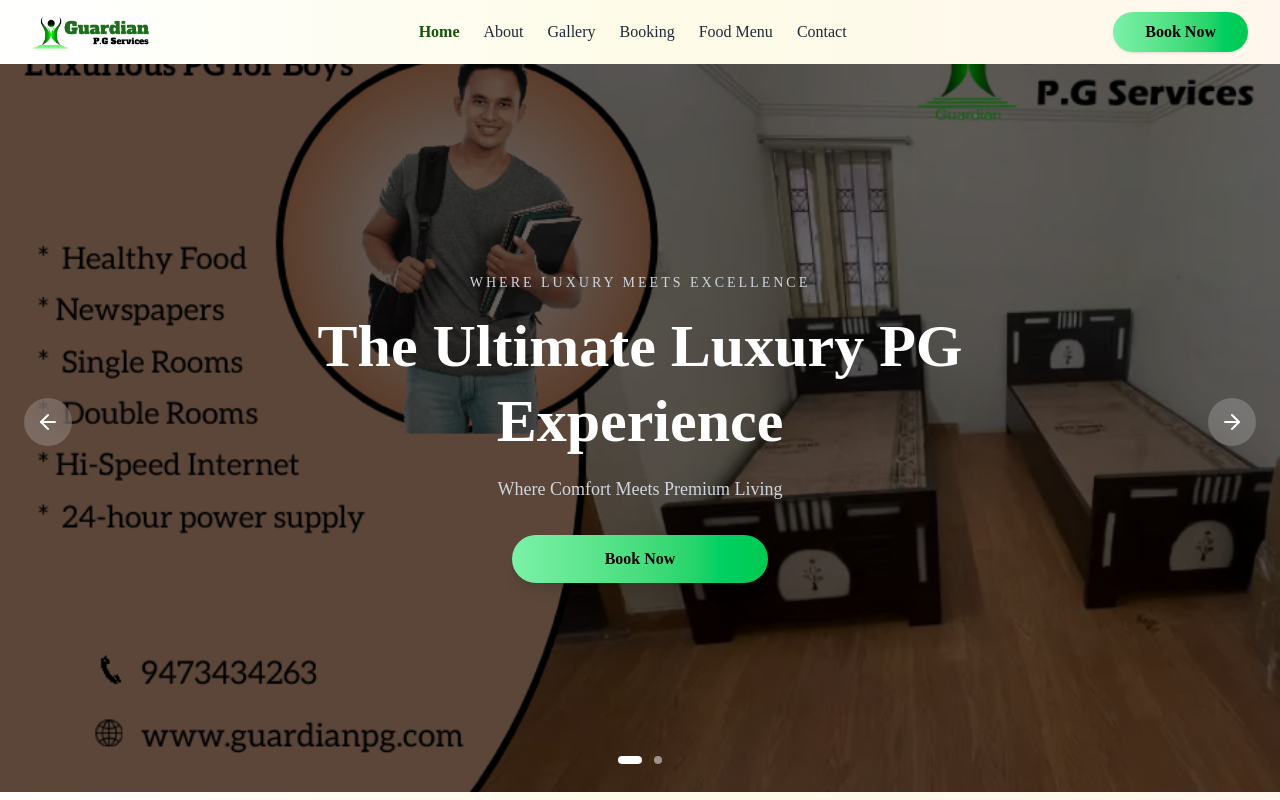
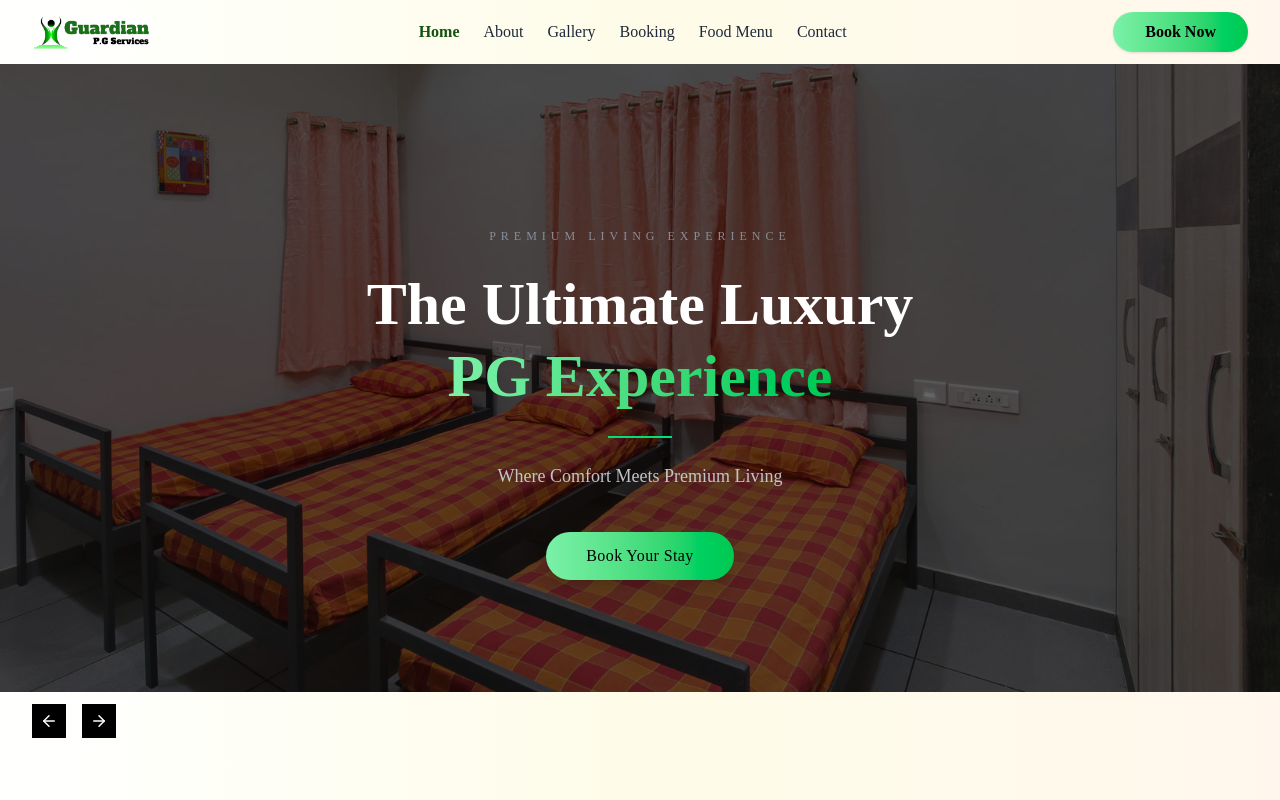
Before and after one commit to webworkcoder/guardina-pg, a Next.js app: page / in a window 1280 px wide. Built offline with nearby package versions, Linux system fonts and the light colour scheme.

Commit message:
Build Hero section

```diff
--- a/components/home/hero-section.tsx
+++ b/components/home/hero-section.tsx
@@ -9,13 +9,13 @@ import { useState } from "react";
 const slides = [
   {
     id: 1,
-    image: "/pg1.jpg",
+    image: "/slider2.jpg",
     title: "The Ultimate Luxury PG Experience",
     subtitle: "Where Comfort Meets Premium Living",
   },
   {
     id: 2,
-    image: "/pg2.jpg",
+    image: "/slider2.jpg",
     title: "Feel Like Home",
     subtitle: "Modern Rooms with Top-Class Facilities",
   },
@@ -37,7 +37,6 @@ export const HeroSection = () => {
 
   const slide = slides[index];
 
-  // 🎬 Background animation
   const variants = {
     enter: (dir: number) => ({
       x: dir > 0 ? 120 : -120,
@@ -61,8 +60,11 @@ export const HeroSection = () => {
     }),
   };
 
+  const splitTitle = slide.title.split(" ");
+
   return (
-    <section className="relative w-full min-h-[calc(100vh-72px)] overflow-hidden">
+    <>
+      <section className="relative w-full h-[50vh] md:min-h-[calc(100vh-172px)] overflow-hidden">
         {/* Background Slider */}
         <AnimatePresence mode="wait" custom={direction}>
           <motion.div
@@ -86,7 +88,7 @@ export const HeroSection = () => {
         <div className="absolute inset-0 bg-black/60" />
 
         {/* Content */}
-      <div className="relative z-10 flex items-center justify-center text-center px-6 min-h-[calc(100vh-72px)]">
+        <div className="relative z-10 flex items-center justify-center text-center px-6 h-full md:min-h-[calc(100vh-120px)]">
           <AnimatePresence mode="wait">
             <motion.div
               key={slide.id}
@@ -96,20 +98,20 @@ export const HeroSection = () => {
               variants={{
                 hidden: {},
                 visible: {
-                transition: { staggerChildren: 0.15 },
+                  transition: { staggerChildren: 0.2 },
                 },
               }}
-            className="max-w-3xl"
+              className="max-w-2xl"
             >
               {/* Tagline */}
               <motion.p
                 variants={{
                   hidden: { opacity: 0, y: 20 },
-                visible: { opacity: 1, y: 0 },
+                  visible: { opacity: 0.8, y: 0 },
                 }}
-              className="text-sm tracking-[3px] text-gray-300 uppercase mb-4"
+                className="text-[10px] md:text-xs tracking-[4px] md:tracking-[5px] text-gray-400 uppercase mb-4 md:mb-6"
               >
-              Where Luxury Meets Excellence
+                Premium Living Experience
               </motion.p>
 
               {/* Heading */}
@@ -118,69 +120,63 @@ export const HeroSection = () => {
                   hidden: { opacity: 0, y: 30 },
                   visible: { opacity: 1, y: 0 },
                 }}
-              className="text-4xl md:text-5xl lg:text-6xl font-bold text-white leading-tight"
+                className="text-2xl md:text-5xl lg:text-6xl font-semibold text-white leading-[1.2]"
               >
-              {slide.title}
+                {splitTitle.slice(0, -2).join(" ")}
+                <br />
+                <span className="bg-gradient-to-r from-green-300 to-green-500 bg-clip-text text-transparent">
+                  {splitTitle.slice(-2).join(" ")}
+                </span>
               </motion.h1>
+
+              {/* Divider */}
+              <motion.div
+                variants={{
+                  hidden: { opacity: 0, scaleX: 0 },
+                  visible: { opacity: 1, scaleX: 1 },
+                }}
+                className="w-12 md:w-16 h-[2px] bg-green-400 mx-auto my-4 md:my-6 origin-left"
+              />
 
               {/* Subtitle */}
               <motion.p
                 variants={{
                   hidden: { opacity: 0, y: 20 },
-                visible: { opacity: 1, y: 0 },
+                  visible: { opacity: 0.9, y: 0 },
                 }}
-              className="mt-4 text-gray-300 text-lg"
+                className="text-gray-300 text-sm md:text-lg leading-relaxed px-2"
               >
                 {slide.subtitle}
               </motion.p>
 
-            {/* Buttons */}
+              {/* Button */}
               <motion.div
                 variants={{
                   hidden: { opacity: 0, y: 20 },
                   visible: { opacity: 1, y: 0 },
                 }}
-              className="flex flex-col sm:flex-row items-center justify-center gap-4 mt-8"
+                className="flex justify-center mt-6 md:mt-10"
               >
                 <motion.button
-                whileHover={{ scale: 1.07 }}
+                  whileHover={{ scale: 1.05 }}
                   whileTap={{ scale: 0.95 }}
-                className="px-8 py-3 rounded-full md:w-1/3
+                  className="px-6 md:px-10 py-2.5 md:py-3 rounded-full
                 bg-gradient-to-r from-green-300 to-green-500
-                text-black font-semibold
+                text-black text-sm md:text-base font-medium tracking-wide
                 shadow-lg hover:shadow-green-400/40
                 transition-all duration-300"
                 >
-                Book Now
+                  Book Your Stay
                 </motion.button>
               </motion.div>
             </motion.div>
           </AnimatePresence>
         </div>
 
-      {/* Navigation Buttons */}
-      <div className="absolute inset-0 flex items-end md:items-center pb-3 justify-between px-6 z-20 pointer-events-none">
-        <motion.button
-          whileHover={{ scale: 1.2 }}
-          whileTap={{ scale: 0.9 }}
-          onClick={prevSlide}
-          className="pointer-events-auto p-3 rounded-full bg-white/20 backdrop-blur-md text-white hover:bg-white/30 transition"
-        >
-          <ArrowLeft />
-        </motion.button>
-
-        <motion.button
-          whileHover={{ scale: 1.2 }}
-          whileTap={{ scale: 0.9 }}
-          onClick={nextSlide}
-          className="pointer-events-auto p-3 rounded-full bg-white/20 backdrop-blur-md text-white hover:bg-white/30 transition"
-        >
-          <ArrowRight />
-        </motion.button>
-      </div>
+        {/* Navigation */}
 
         {/* Dots */}
-      <div className="absolute bottom-7 left-1/2 -translate-x-1/2 flex gap-3 z-20">
+        <div className="absolute md:hidden bottom-3 md:bottom-7 left-1/2 -translate-x-1/2 flex gap-2 md:gap-3 z-20">
           {slides.map((_, i) => (
             <button
               key={i}
@@ -189,10 +185,35 @@ export const HeroSection = () => {
                 setIndex(i);
               }}
               className={`h-2 rounded-full transition-all duration-300
-            ${i === index ? "w-6 bg-white" : "w-2 bg-white/50 hover:bg-white"}`}
+            ${
+              i === index
+                ? "w-5 md:w-6 bg-white"
+                : "w-2 bg-white/50 hover:bg-white"
+            }`}
             />
           ))}
         </div>
       </section>
+
+      <div className="px-4 md:px-8 flex gap-4 my-3">
+        <motion.button
+          whileHover={{ scale: 1.2 }}
+          whileTap={{ scale: 0.9 }}
+          onClick={prevSlide}
+          className="pointer-events-auto p-2  bg-black backdrop-blur-md text-white  cursor-pointer transition"
+        >
+          <ArrowLeft size={18} />
+        </motion.button>
+
+        <motion.button
+          whileHover={{ scale: 1.2 }}
+          whileTap={{ scale: 0.9 }}
+          onClick={nextSlide}
+          className="pointer-events-auto p-2  bg-black backdrop-blur-md text-white  cursor-pointer transition"
+        >
+          <ArrowRight size={18} />
+        </motion.button>
+      </div>
+    </>
   );
 };
```
Also changed, not shown: public/slider2.jpg (added). Lines whose indentation alone changed are shown as unchanged.
